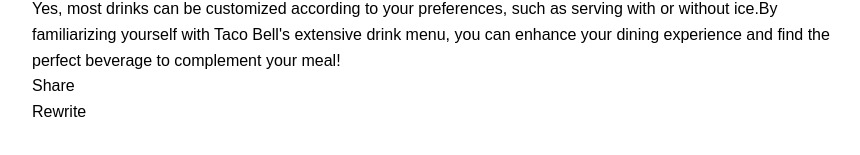
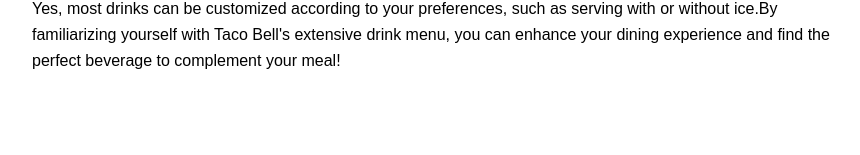
Before and after one commit to itsleewong/tbmenuprices, a plain HTML site: page index.html in a window 1280 px wide. Shown: the part 2878-3033 px from the top of the page, without its empty margins (208-1068 px from the left). Drawn offline with Linux system fonts and the light colour scheme.

Commit message:
Update index.html

```diff
--- a/index.html
+++ b/index.html
@@ -137,10 +137,7 @@
 <div class="mt-sm flex items-center justify-between">
 <div class="-ml-sm flex items-center gap-xs">
 <div class="flex items-center min-w-0 justify-center gap-xs">
-<div class="text-align-center relative truncate leading-loose">Share</div>
-</div>
-<div class="flex items-center min-w-0 justify-center gap-xs">
-<div class="text-align-center relative truncate leading-loose">Rewrite</div>
+
 </div>
 </div>
 <div class="flex items-center gap-x-xs">
```
